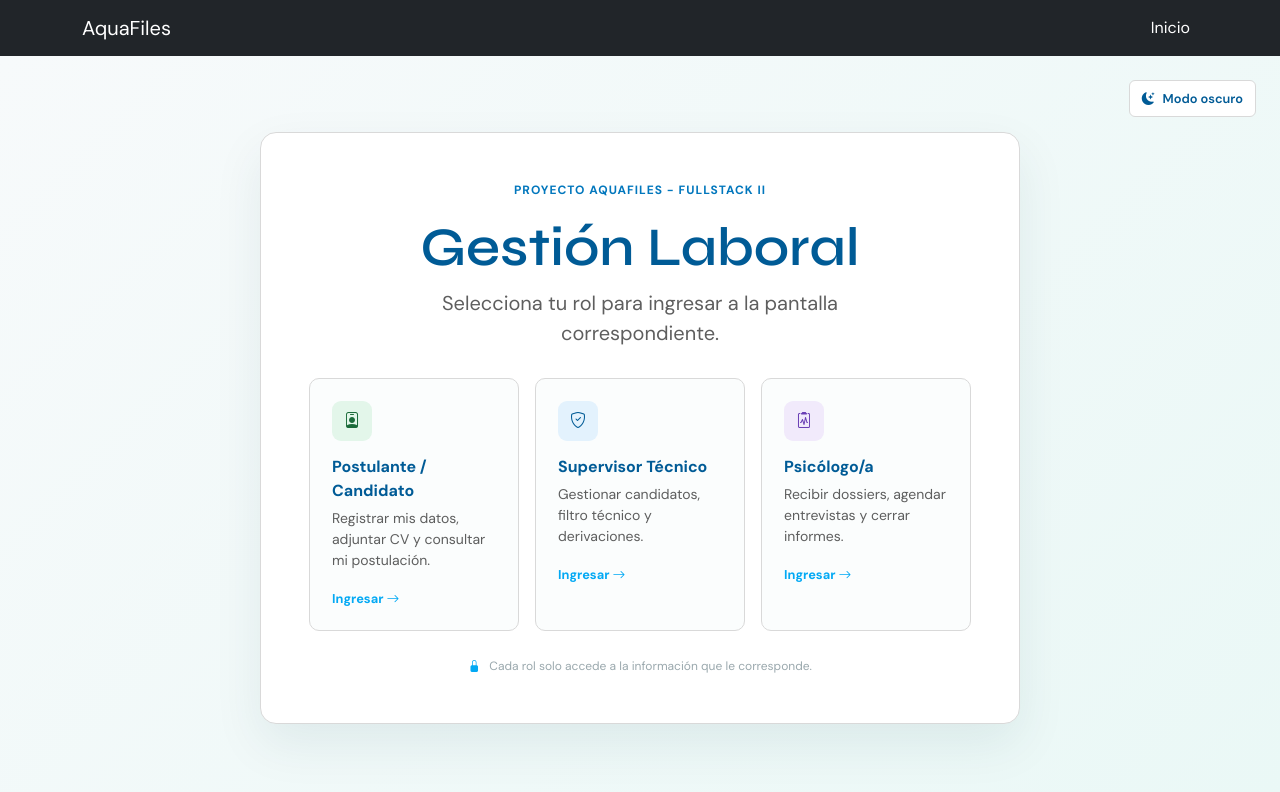
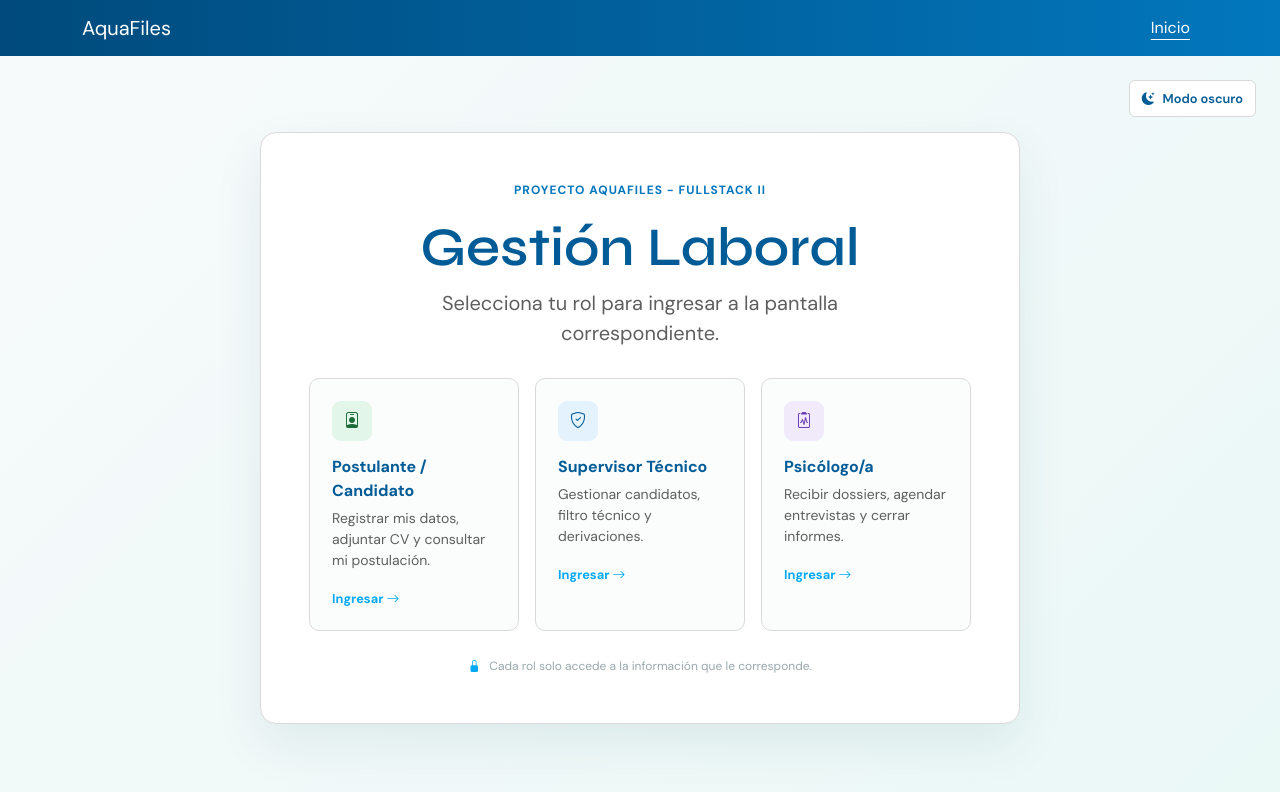
Before and after one commit to Linn-Unix/FullStack-II-002D-CasoAquaFiles, a React (Vite) app: page / in a window 1280 px wide. Shown: the top 792 px of the page. Built offline with nearby package versions, Linux system fonts and the light colour scheme.

Commit message:
style: navbar con el azul de AquaChile

```diff
--- a/src/components/AppNavbar.jsx
+++ b/src/components/AppNavbar.jsx
@@ -14,7 +14,7 @@ function AppNavbar({ rol }) {
   const enlacesVisibles = enlaces.filter((enlace) => enlace.rol === rol)
 
   return (
-    <nav className="navbar navbar-expand-lg bg-dark" data-bs-theme="dark">
+    <nav className="navbar navbar-expand-lg navbar-aqua" data-bs-theme="dark">
       <div className="container">
         <Link className="navbar-brand" to="/">
           AquaFiles
```
